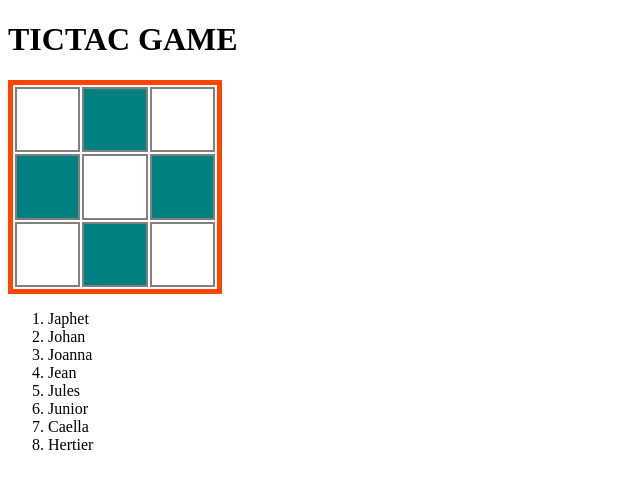
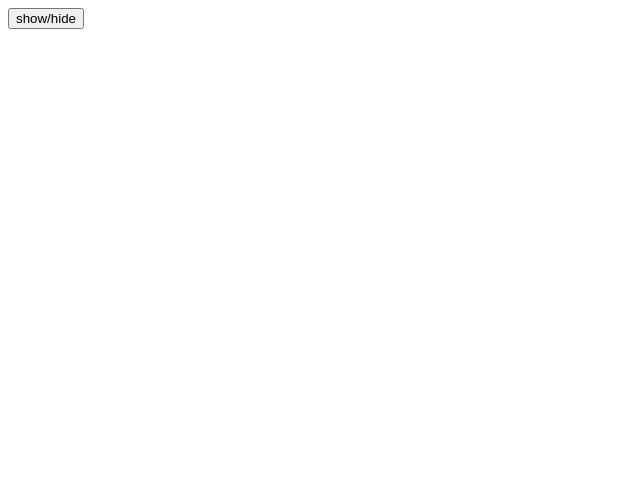
Before and after one commit to akimanagabriel/introduction-to-vuejs-game-development, a Vue app: page / in a window 1280 px wide. Shown: the top 488 px of the page, without its empty margins (0-640 px from the left). Built offline with nearby package versions, Linux system fonts and the light colour scheme.

Commit message:
refactor

```diff
--- a/src/App.vue
+++ b/src/App.vue
@@ -1,9 +1,12 @@
 <template>
   <div>
-    <Game/>
+    <button @click="isHidden = !isHidden">show/hide</button>
+    <Game v-if="isHidden" />
   </div>
 </template>
 <script setup>
-import Game from './Game.vue';
+import { ref } from "vue";
+import Game from "./Game.vue";
 
+const isHidden = ref(false);
 </script>
--- a/src/Game.vue
+++ b/src/Game.vue
@@ -16,7 +16,7 @@
   border: 2px grey solid;
 }
 .square:nth-child(even) {
-    background-color: teal;
+  background-color: teal;
 }
 
 .container {
@@ -31,6 +31,8 @@
 </style>
 
 <script setup>
+import { onBeforeUnmount, onMounted } from "vue";
+
 const names = [
   "Japhet",
   "Johan",
@@ -41,4 +43,12 @@ const names = [
   "Caella",
   "Hertier",
 ];
+
+onBeforeUnmount(() => {
+  alert("you are going to hide the board");
+});
+
+onMounted(() => {
+  console.log("component is going to be mounted");
+});
 </script>
```
